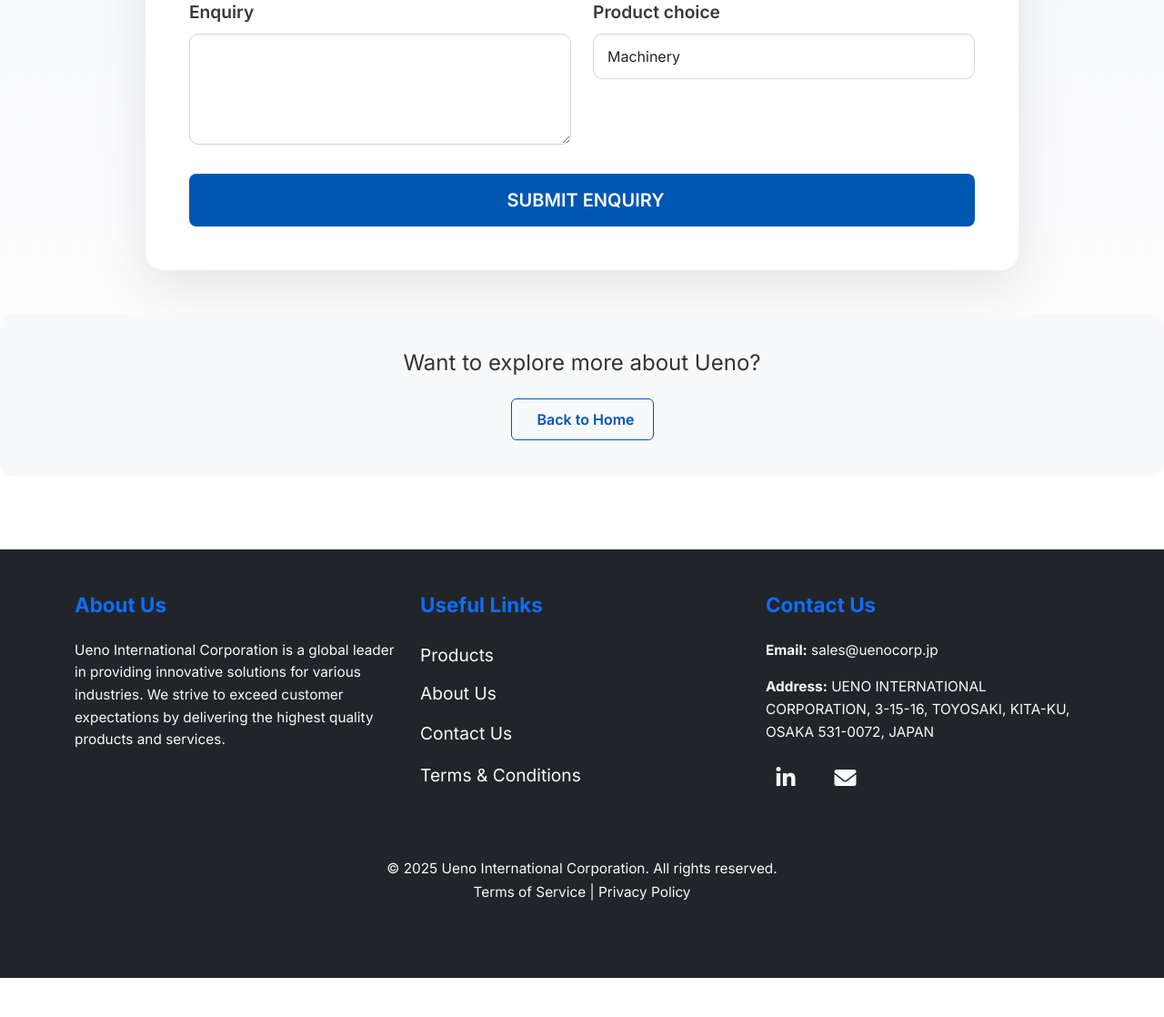
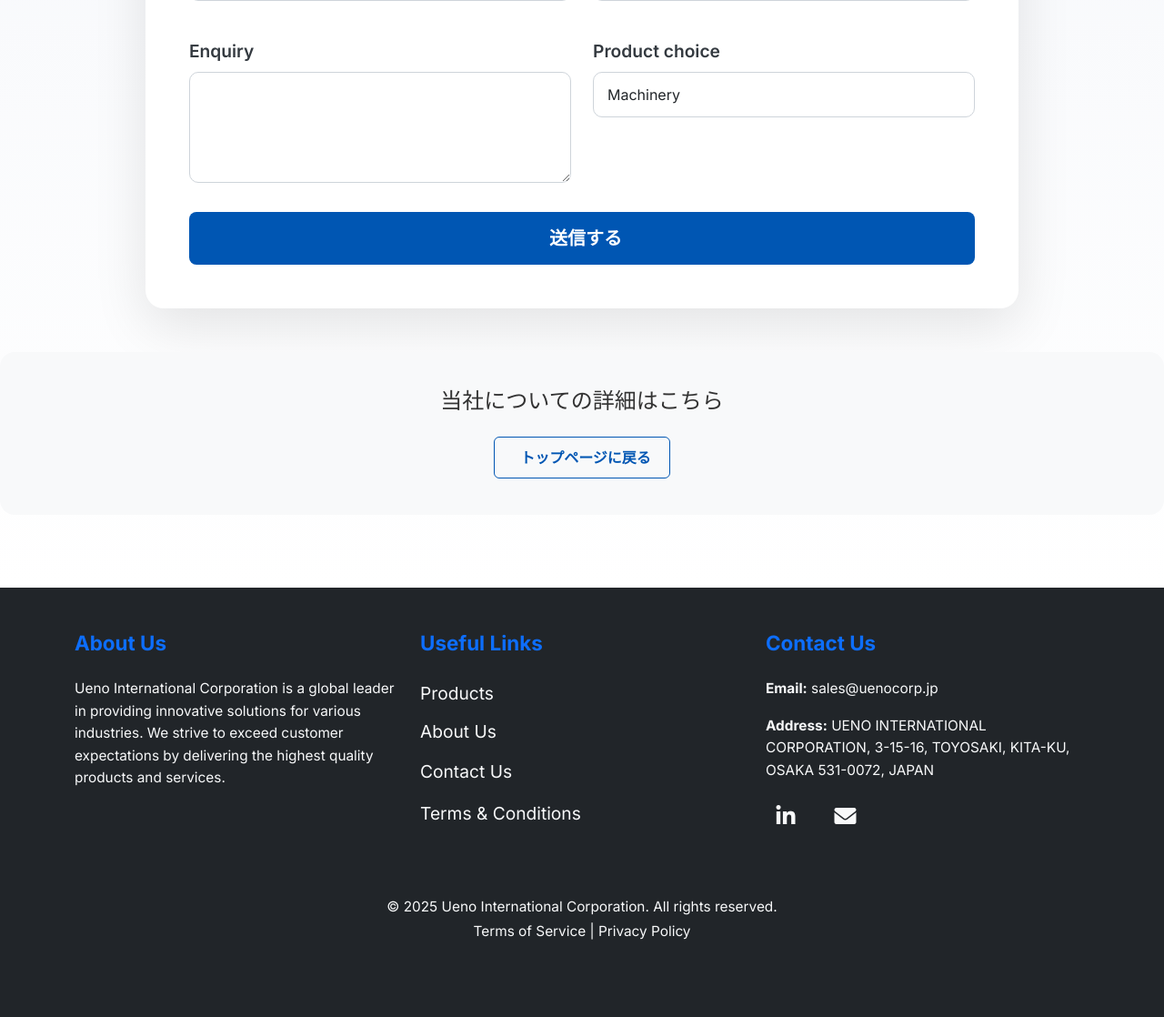
Before and after one commit to EPT001/uenocorporation, a Django app: template templates/uenowebsite/enquiry_ja.html in a window 1280 px wide. Shown: the part 924-2042 px from the top of the page at 91% size. Before the commit the page ends 1999 px from the top, so only its background shows below. Run offline with Django 5.2, Linux system fonts and the light colour scheme; the template is opened without the code that fills it: values that come from a table or form of the project are taken from there, others are empty.

Commit message:
Update enquiry_ja.html

```diff
--- a/templates/uenowebsite/enquiry_ja.html
+++ b/templates/uenowebsite/enquiry_ja.html
@@ -212,15 +212,15 @@
 <!-- Hero Caption -->
 <div class="hero-caption text-white text-center">
     <h3>Ueno International Corporation</h3>
-    <p>Let’s build innovative solutions together. Contact us today.</p>
+    <p>革新的なソリューションを、ともに</p>
 </div>
 
 <!-- Form Section -->
 <div class="page-section floating-form-container">
     <div class="form-wrapper">
         <div class="form-heading">
-            <h2>Get in Touch</h2>
-            <p>We'd love to hear from you. Fill out the form and we'll get back to you shortly.</p>
+            <h2>お問い合わせをご希望の方は、下記フォームに必要事項をご記入のうえ、送信ください</h2>
+            <p>担当者より折り返しご連絡いたします</p>
         </div>
 
         {% if message %}
@@ -248,7 +248,7 @@
                 {% endfor %}
                 <div class="col-12 mt-3">
                     <button type="submit" class="btn btn-primary btn-lg w-100">
-                        <i class="bi bi-send me-2"></i>Submit Enquiry
+                        <i class="bi bi-send me-2"></i>送信する
                     </button>
                 </div>
             </div>
@@ -256,9 +256,9 @@
     </div>
 
     <div class="footer-cta mt-5">
-        <h4>Want to explore more about Ueno?</h4>
+        <h4>当社についての詳細はこちら</h4>
         <a href="{% url 'uenowebsite:index' %}" class="btn btn-outline-primary mt-3">
-            <i class="bi bi-house me-2"></i>Back to Home
+            <i class="bi bi-house me-2"></i>トップページに戻る
         </a>
     </div>
 </div>
```
